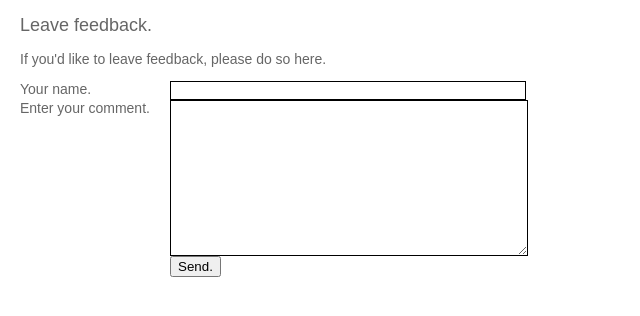
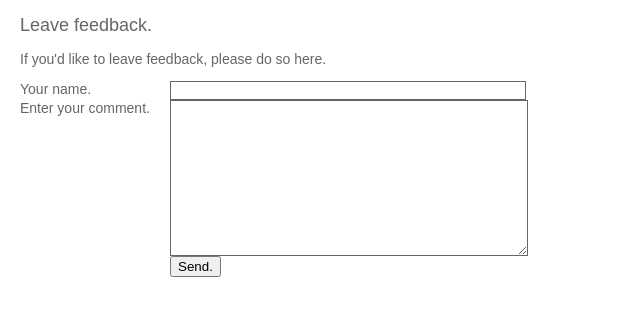
Before and after one commit to blech/snaptrip, a Django app: template templates/form.html in a window 1280 px wide. Shown: the part 25-341 px from the top of the page, without its empty margins (0-640 px from the left). Run offline with Django 3.2, Linux system fonts and the light colour scheme; the template is opened without the code that fills it, so the values that code supplies are empty.

Commit message:
Fix colour for form elements

```diff
--- a/static/style/core.css
+++ b/static/style/core.css
@@ -231,7 +231,8 @@ label {
 
 input.wide, select, textarea {
   width: 350px;
-  border: 1px solid black;
+  border: 1px solid #666;
+  color:#666;
 }
 
 textarea {
```
